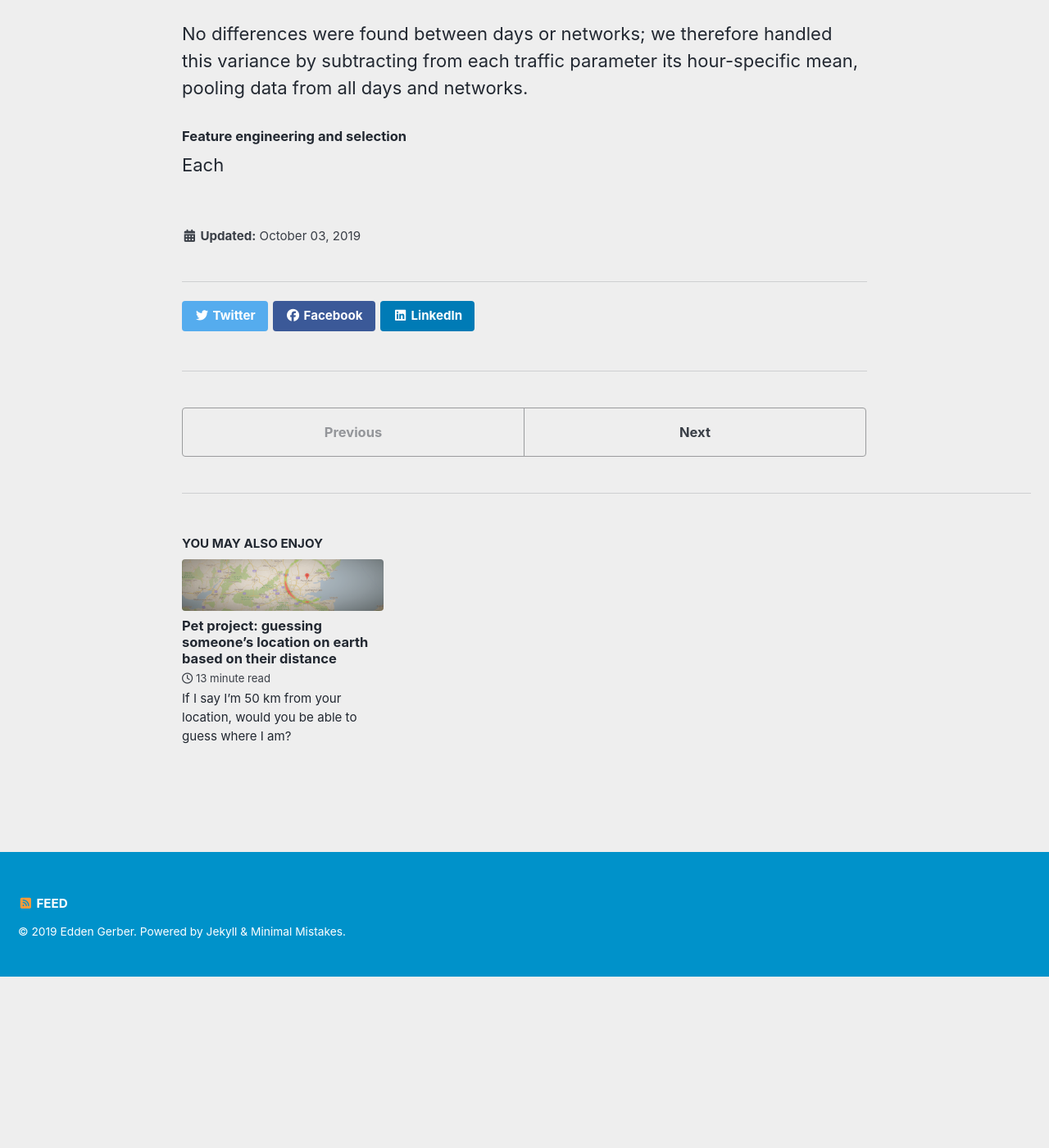
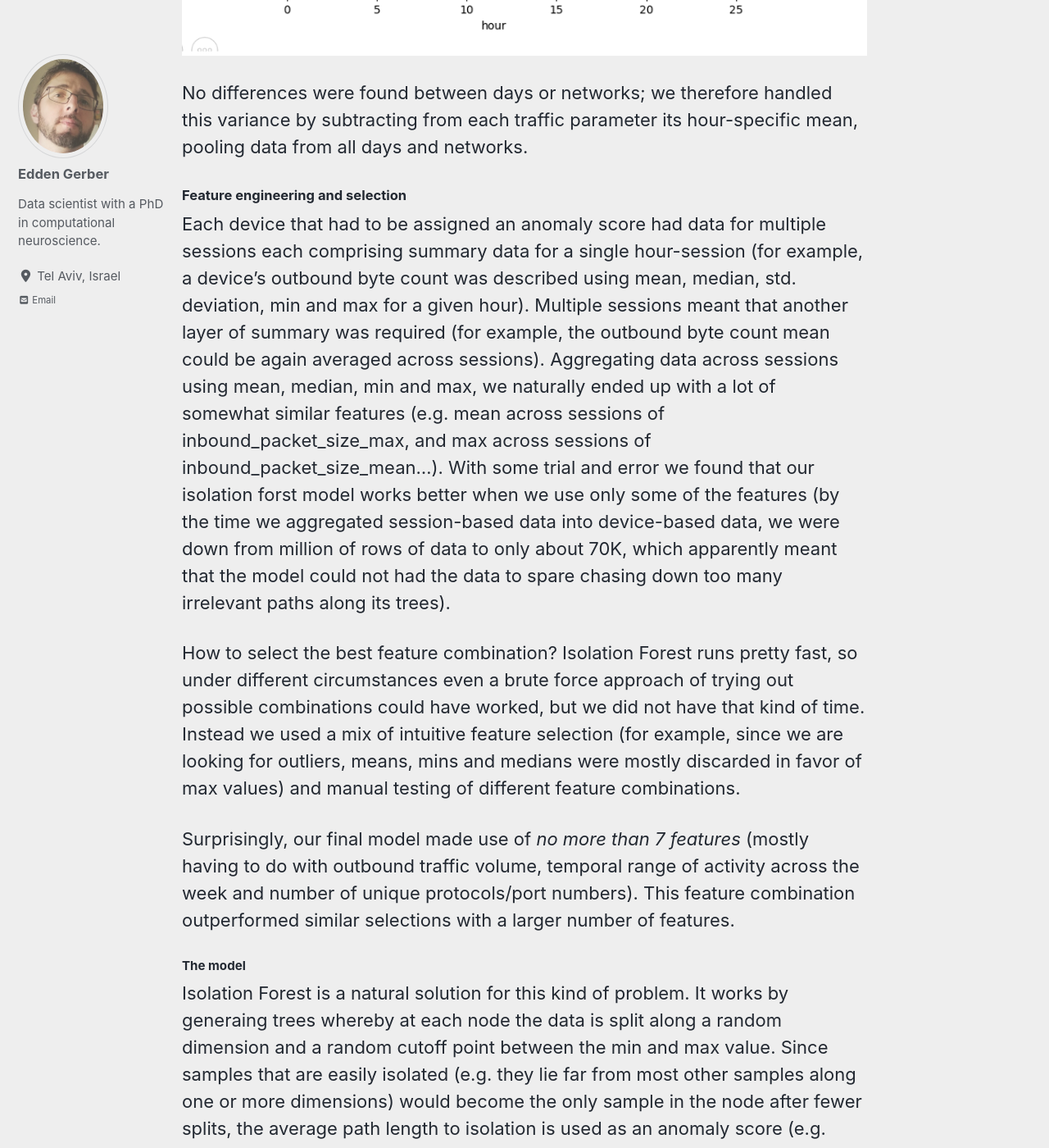
Before and after one commit to edden-gerber/edden-gerber.github.io, a Jekyll site: the page built from _posts/2019-10-3-datahack_2019.md, in a window 1280 px wide and 1400 px high, scrolled down 3263 px. Shown: the whole window at 82% size. Built offline with Jekyll 4.4.1, drawn with Linux system fonts in a browser that asks for light colours; cached includes are drawn as plain includes; nearby versions of some CDN libraries; before the commit the page ends 4454 px from its top, so only the background shows below that; some of the changed text lies outside the part shown.

Commit message:
datahack post update

```diff
--- a/_posts/2019-10-3-datahack_2019.md
+++ b/_posts/2019-10-3-datahack_2019.md
@@ -23,9 +23,9 @@ Our team's solution, along with explanation and even a PPT presentation, is avai
 By the way, the 1st place solution can be found [here](https://github.com/dmarcous/Self-Supervised-Network-Anomaly-Detection?fbclid=IwAR02I0JsfydDS1ud7uHezbw9CbwZWBNROpRTlmY54os0bEmDtV0daw2dfa0). Achieving an area-under-the-ROC-curve of ~0.9 compared to our 0.87, it is a great deal more complex and incorporates domain-expertise-based feature engineering and model ensembling. Worth a look.
 
 ## Our solution
-Fairly quickly into the work we decided on a simple pipeline comprising of data exploration, feature engineering, and modeling with isolation forest (optionally ensembling other models later). By dividing ourselves among the different tasks, it was easy to start with some initial features and a simple model to establish the workflow, and then gradually add to it as each update is carried downstream along the already established pipeline.
+Fairly quickly into the work we decided on a simple pipeline comprising of data exploration, feature engineering, and modeling with isolation forest (optionally ensembling other models later). By dividing ourselves among the different tasks, it was easy to start with some initial features and a simple model to establish the workflow, and then gradually add to it as each update is carried downstream along the already-established pipeline.
 
-### exploring the data
+### Exploring the data
 The data included traffic from five consecutive days and four different networks. Our first priority was to understand how these time and space properties impact the data: is there a daily cyclic traffic pattern for some device types? should similar devices on different network be modeled separately or should their data be pooled together? The former question is particularly relevant for anomaly detection, since if different times of day correspond e.g. to different traffic volume baselines, this variance can be regressed out so that it would not mask local rather than global outliers.
 
 Overall, traffic features tended to stay uniform across the day, with some notable exceptions. For example, packet loss for mobile phones was higher during peak traffic hours than during the night (background hex color corresponds to how many sessions there were for each hour x loss combination, line to mean packet loss values for each hour, error bars to standard error across days):
@@ -36,4 +36,12 @@ No differences were found between days or networks; we therefore handled this va
 
 ### Feature engineering and selection
 
-Each
+Each device that had to be assigned an anomaly score had data for multiple sessions each comprising summary data for a single hour-session (for example, a device's outbound byte count was described using mean, median, std. deviation, min and max for a given hour). Multiple sessions meant that another layer of summary was required (for example, the outbound byte count mean could be again averaged across sessions). Aggregating data across sessions using mean, median, min and max, we naturally ended up with a lot of somewhat similar features (e.g. mean across sessions of inbound_packet_size_max, and max across sessions of inbound_packet_size_mean...). With some trial and error we found that our isolation forst model works better when we use only some of the features (by the time we aggregated session-based data into device-based data, we were down from million of rows of data to only about 70K, which apparently meant that the model could not had the data to spare chasing down too many irrelevant paths along its trees).
+
+How to select the best feature combination? Isolation Forest runs pretty fast, so under different circumstances even a brute force approach of trying out possible combinations could have worked, but we did not have that kind of time. Instead we used a mix of intuitive feature selection (for example, since we are looking for outliers, means, mins and medians were mostly discarded in favor of max values) and manual testing of different feature combinations.
+
+Surprisingly, our final model made use of _no more than 7 features_ (mostly having to do with outbound traffic volume, temporal range of activity across the week and number of unique protocols/port numbers). This feature combination outperformed similar selections with a larger number of features.
+
+#### The model
+
+Isolation Forest is a natural solution for this kind of problem. It works by generaing trees whereby at each node the data is split along a random dimension and a random cutoff point between the min and max value. Since samples that are easily isolated (e.g. they lie far from most other samples along one or more dimensions) would become the only sample in the node after fewer splits, the average path length to isolation is used as an anomaly score (e.g. smaller values indicate higher probability of anomaly). The algorithm is quite fast since unlike for decision trees, no search is required to decide on each split, and since the trees are developed only up to their expected mean path length of log<sub>2</sub>N (since no anomalies are expected for longer paths).
```
Also changed, not shown: assets/images/datahack2019/mobile_packet_loss.png.
